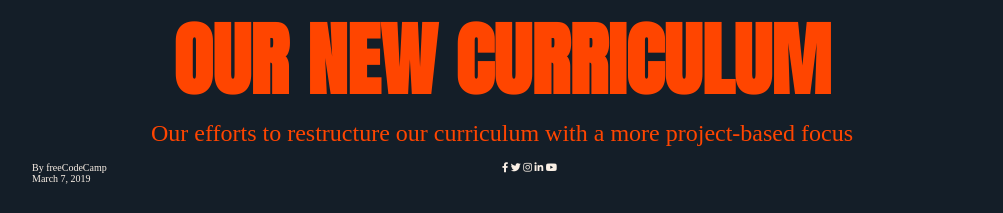
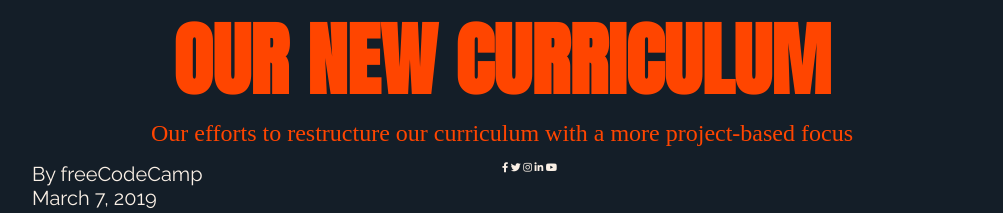
Before and after one commit to PauloRoberto2/NewResponsiveWebDesign, a plain HTML site: page Product/magazine/index.html in a window 1280 px wide. Shown: the part 707-920 px from the top of the page, without its empty margins (138-1141 px from the left). Drawn offline with Linux system fonts and the light colour scheme; a web font is replaced by a local one.

Commit message:
added class selector author with font size and font family

```diff
--- a/Product/magazine/styles.css
+++ b/Product/magazine/styles.css
@@ -66,3 +66,8 @@ img {
     color: orangered;
     text-align: center;
 }
+
+.author {
+    font-size: 2rem;
+    font-family: 'Raleway', sans-serif;
+}
```
